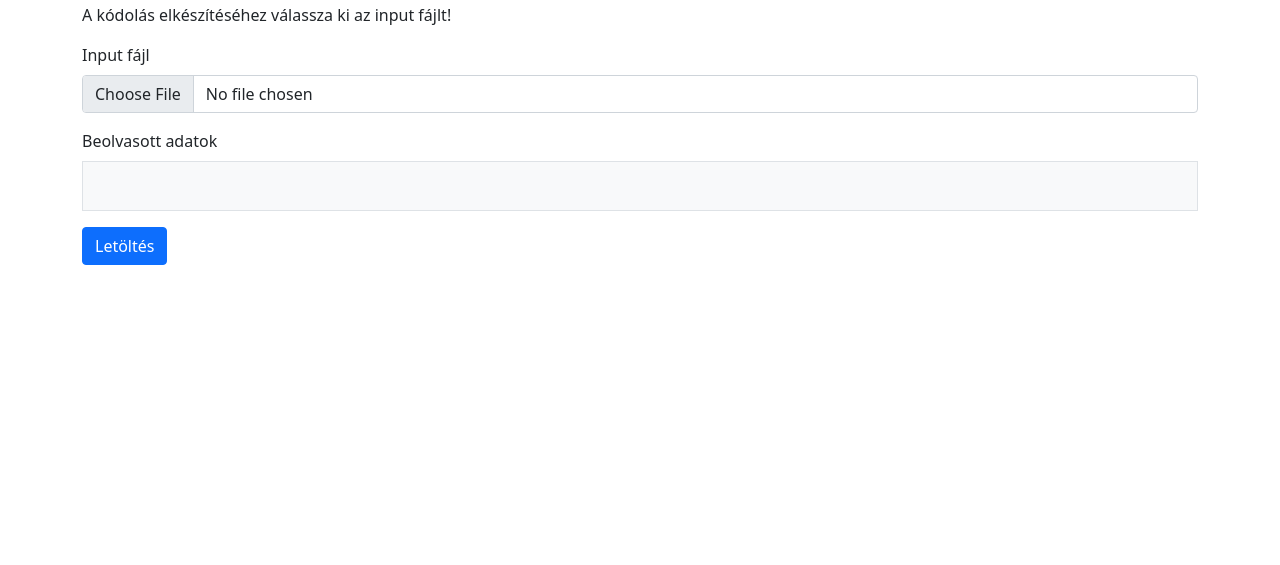
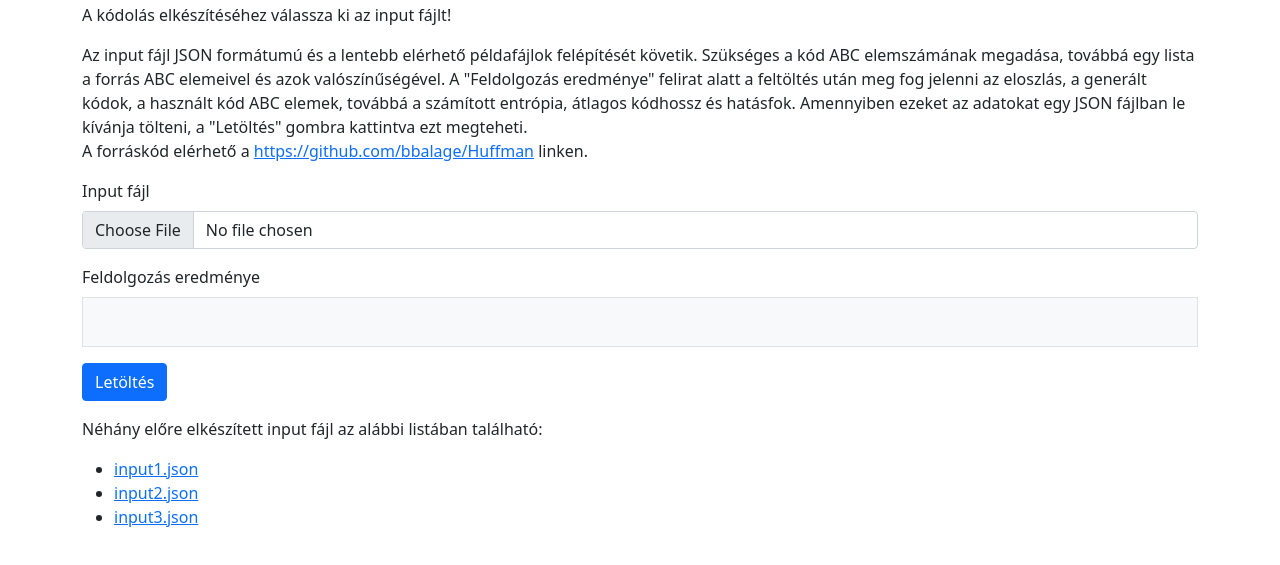
Before and after one commit to bbalage/Huffman, a plain HTML site: page index.html in a window 1280 px wide. Shown: the part 53-618 px from the top of the page. Drawn offline with nearby package versions, Linux system fonts and the light colour scheme.

Commit message:
Added input files and more text to index.html.

```diff
--- a/index.html
+++ b/index.html
@@ -12,18 +12,40 @@
 <body>
 <div class="container">
     <h1>Huffman kódolás</h1>
-    <p>A kódolás elkészítéséhez válassza ki az input fájlt!</p>
+    <div class="mb-3">
+        A kódolás elkészítéséhez válassza ki az input fájlt!
+    </div>
+    <div class="mb-3">
+        Az input fájl JSON formátumú és a lentebb elérhető példafájlok felépítését követik.
+        Szükséges a kód ABC elemszámának megadása, továbbá egy lista a forrás ABC elemeivel és azok valószínűségével.
+        A "Feldolgozás eredménye" felirat alatt a feltöltés után meg fog jelenni az eloszlás, a generált kódok,
+        a használt kód ABC elemek, továbbá a számított entrópia, átlagos kódhossz és hatásfok.
+        Amennyiben ezeket az adatokat egy JSON fájlban le kívánja tölteni, a "Letöltés" gombra kattintva ezt megteheti.
+        <br/>
+        A forráskód elérhető a <a href="https://github.com/bbalage/Huffman">https://github.com/bbalage/Huffman</a>
+        linken.
+    </div>
     <div class="mb-3">
         <label for="inputFile" class="form-label">Input fájl</label>
         <input type="file" id="inputFile" onchange="readFile(this)" class="form-control">
     </div>
     <div class="mb-3">
-        <label for="readData" class="form-label">Beolvasott adatok</label>
+        <label for="readData" class="form-label">Feldolgozás eredménye</label>
         <div id="readData" class="bg-light border" style="min-height: 50px"></div>
     </div>
     <div class="mb-3">
         <button class="btn btn-primary" onclick="download()">Letöltés</button>
     </div>
+    <div class="mb-3">
+        Néhány előre elkészített input fájl az alábbi listában található:
+    </div>
+    <div class="mb-3">
+        <ul>
+           <li><a href="https://bbalage.github.io/Huffman/input_files/input1.json">input1.json</a></li>
+           <li><a href="https://bbalage.github.io/Huffman/input_files/input2.json">input2.json</a></li>
+           <li><a href="https://bbalage.github.io/Huffman/input_files/input3.json">input3.json</a></li>
+        </ul>
+    </div>
 </div>
 </body>
 </html>
```
